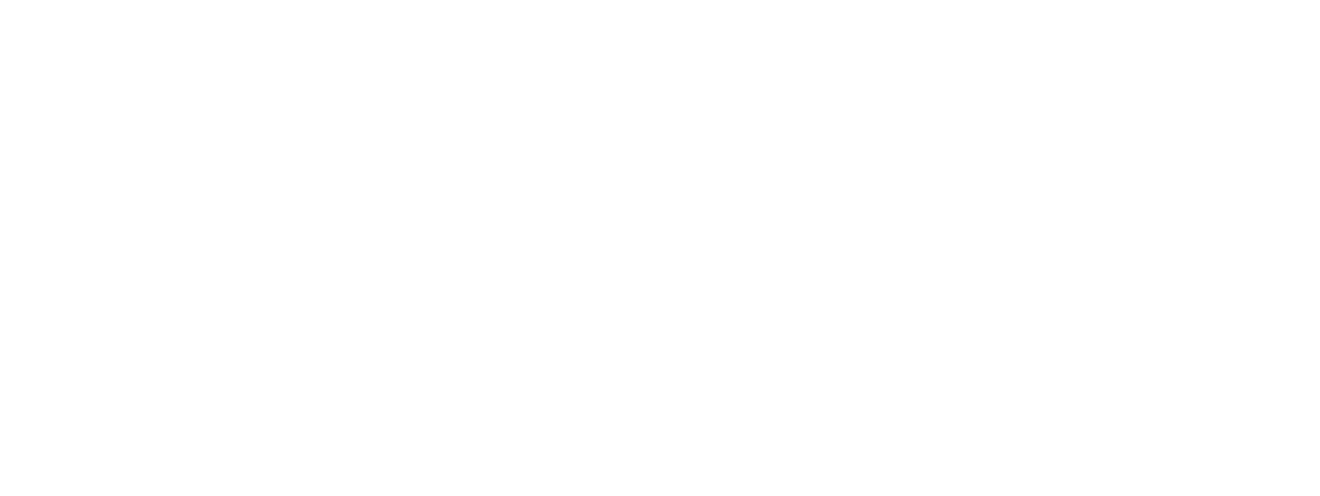
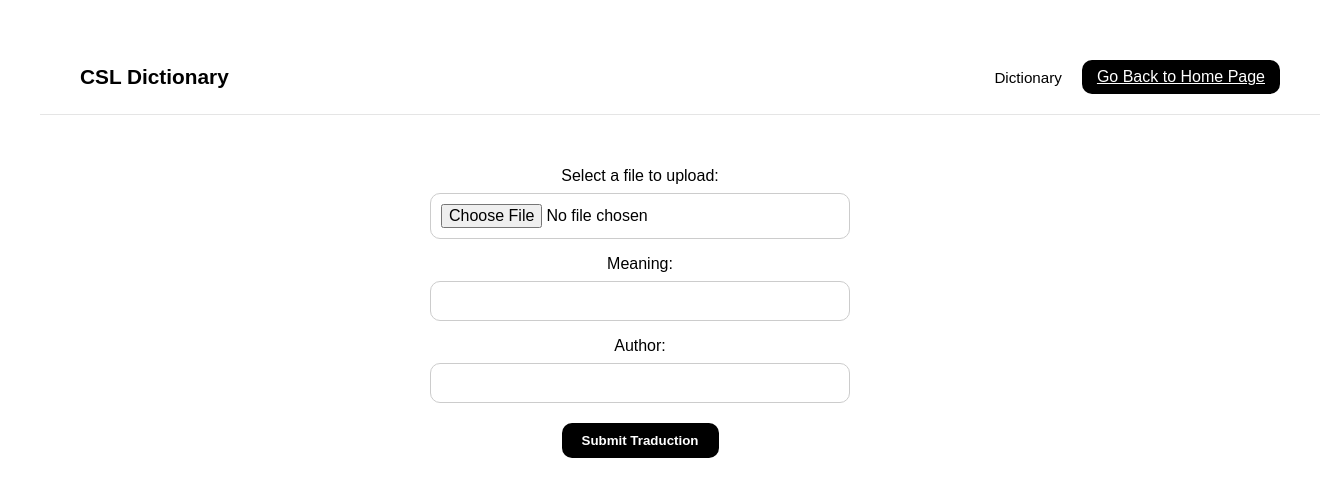
Before and after one commit to HaroldBarreraNino/csl-api-webpage, a React (Vite) app: page /modify in a window 1280 px wide. Before the commit this address had no page. Shown: the top 496 px of the page, 1320 px wide, since content can reach past the window. Built offline with nearby package versions, Linux system fonts and the light colour scheme.

Commit message:
Modify Traducction Page

```diff
--- /dev/null
+++ b/src/components/ModifyTraductionNavbar.jsx
@@ -0,0 +1,17 @@
+import { Link } from 'react-router';
+import './Navbar.css';
+
+const ModifyTraductionNavbar = () => {
+    return (
+        <nav className="nav-container">
+            <div className="nav-logo">CSL Dictionary</div>
+
+            <div className="nav-links">
+                <a href="/dictionary" className="nav-link">Dictionary</a>
+                <Link to="/" className="nav-btn">Go Back to Home Page</Link>
+            </div>
+        </nav>
+    );
+};
+
+export default ModifyTraductionNavbar;
--- /dev/null
+++ b/src/components/ModifyTraductionPage.css
@@ -0,0 +1,84 @@
+/* Monochrome visual styling to match ApiShowcasePage (black & white) */
+/* Shared page container feel */
+#CslUploadForm {
+  display: flex;
+  flex-direction: column;
+  align-items: center;
+  gap: 1rem;
+  max-width: 640px;
+  margin: 2rem auto;
+  padding: 1.25rem;
+  box-sizing: border-box;
+  background-color: #ffffff; /* white background to match ApiShowcasePage */
+  font-family: Arial, Helvetica, sans-serif;
+}
+
+#CslUploadForm label {
+  display: flex;
+  flex-direction: column; /* label text above its input */
+  align-items: center;    /* center contents inside each label */
+  text-align: center;
+  width: 100%;
+  color: #000; /* black text */
+}
+
+/* Inputs inside labels get consistent styling similar to ApiShowcasePage */
+#CslUploadForm label input[type="text"],
+#CslUploadForm label input[type="file"] {
+  margin-top: 0.5rem;
+  width: 100%;
+  max-width: 420px;
+  padding: 10px;
+  border-radius: 10px;
+  border: 1px solid #ccc;
+  background: #fff;
+  font-size: 1rem;
+  box-sizing: border-box;
+}
+
+/* Primary black button (matches .api-button) */
+#CslUploadForm button {
+  margin-top: 0.25rem;
+  padding: 10px 20px;
+  border-radius: 10px;
+  background: #000;
+  color: #fff;
+  border: none;
+  cursor: pointer;
+  font-weight: bold;
+  transition: opacity 0.2s ease;
+}
+
+#CslUploadForm button:hover {
+  opacity: 0.85;
+}
+
+/* Secondary white button variant (if needed) */
+.btn-white {
+  padding: 10px 20px;
+  border-radius: 10px;
+  background: #ffffff;
+  border: 2px solid #000;
+  color: #000;
+  cursor: pointer;
+  font-weight: bold;
+  transition: 0.2s ease;
+}
+
+.btn-white:hover {
+  background: #000;
+  color: #fff;
+}
+
+/* small responsive tweaks */
+@media (max-width: 480px) {
+  #CslUploadForm {
+    padding: 1rem;
+    margin: 1rem;
+  }
+
+  #CslUploadForm label input[type="text"],
+  #CslUploadForm label input[type="file"] {
+    max-width: 100%;
+  }
+}
--- /dev/null
+++ b/src/components/ModifyTraductionPage.jsx
@@ -0,0 +1,27 @@
+import './ModifyTraductionPage.css';
+import ModifyTraductionNavbar from "./ModifyTraductionNavbar";
+
+const ModifyTraductionPage = () => {
+    return <>
+        <ModifyTraductionNavbar />
+
+        <form id="CslUploadForm" method="post" encType="multipart/form-data">
+            <label htmlFor="fileInput">
+                Select a file to upload:
+                <input type="file" id="fileInput" name="file" />
+            </label>
+            <label>
+                Meaning:
+                <input type="text" name="meaning" />
+            </label>
+            <label>
+                Author:
+                <input type="text" name="author" />
+            </label>
+
+            <button type="submit">Submit Traduction</button>
+        </form>
+    </>;
+};
+
+export default ModifyTraductionPage;
--- a/src/components/Navbar.jsx
+++ b/src/components/Navbar.jsx
@@ -1,3 +1,4 @@
+import { Link } from 'react-router';
 import './Navbar.css';
 
 const Navbar = () => {
@@ -7,7 +8,8 @@
 
       <div className="nav-links">
         <a href="/dictionary" className="nav-link">Dictionary</a>
-        <button className="nav-btn">Modify Traduction</button>
+        <Link to="/modify" className="nav-btn">Modify Traduction</Link>
+{/*                 <button className="nav-btn">Modify Traduction</button> */}
       </div>
     </nav>
   );
--- a/src/main.jsx
+++ b/src/main.jsx
@@ -5,6 +5,7 @@
 import App from './App.jsx'
 import ApiShowcasePage from './components/ApiShowcasePage.jsx';
 import DictionaryPage from './components/DictionaryPage.jsx'
+import ModifyTraductionPage from './components/ModifyTraductionPage.jsx';
 
 createRoot(document.getElementById('root')).render(
   <BrowserRouter>
@@ -12,6 +13,7 @@
     <Route path='/' element={<App />}/>
     <Route path='/showcase' element={<ApiShowcasePage />}/>
     <Route path='/dictionary' element={<DictionaryPage />}/>
+    <Route path='/modify' element={<ModifyTraductionPage />}/>
   </Routes>
   </BrowserRouter>,
 )
```
